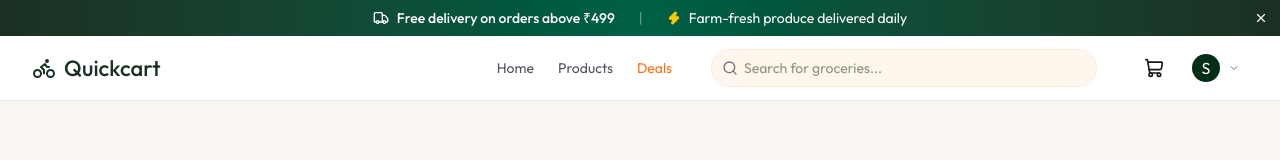
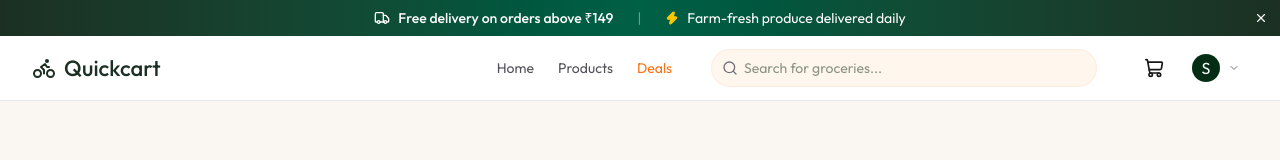
Before and after one commit to iamhiteshmali/QuickCart-Grocery-Delivery-Web-Application, a React (Vite) app in the folder client/: page /checkout in a window 1280 px wide. Shown: the top 160 px of the page. Built offline with nearby package versions, Linux system fonts and the light colour scheme; sample sign-in values are in the browser's storage.

Commit message:
Update delivery charges and 5% tax

```diff
--- a/client/src/assets/assets.ts
+++ b/client/src/assets/assets.ts
@@ -35,7 +35,7 @@ export const heroSectionData = {
     description: "Fresh, organic groceries delivered from local farms to your doorstep. Quality you can taste, convenience you deserve.",
     hero_image: hero_bg,
     hero_features: [
-        { icon: TruckIcon, title: "Free Delivery", desc: "Orders over $20" },
+        { icon: TruckIcon, title: "Free Delivery", desc: "Orders over ₹149" },
         { icon: LeafIcon, title: "100% Organic", desc: "Certified products" },
         { icon: ClockIcon, title: "Same Day", desc: "Express delivery" },
         { icon: ShieldCheckIcon, title: "Secure Pay", desc: "Safe checkout" },
--- a/client/src/components/Banner.tsx
+++ b/client/src/components/Banner.tsx
@@ -18,7 +18,7 @@ const Banner = () => {
                     <div className="max-w-7xl mx-auto px-4 sm:px-6 lg:px-8 py-2 flex-center gap-6">
                         <div className="flex-center gap-2">
                             <TruckIcon className="size-4 shrink-0" />
-                            <span className="font-medium">Free delivery on orders above ₹499</span>
+                            <span className="font-medium">Free delivery on orders above ₹149</span>
                         </div>
                         <span className="hidden sm:inline text-white/40">|</span>
                         <div className="hidden sm:flex items-center gap-2">
--- a/client/src/components/CartSidebar.tsx
+++ b/client/src/components/CartSidebar.tsx
@@ -11,7 +11,7 @@ const CartSidebar = () => {
 
     if (!isCartOpen) return null;
 
-    const deliveryFee = cartTotal > 20 ? 0 : 1.99;
+    const deliveryFee = cartTotal > 149 ? 0 : 50;
     const grandTotal = cartTotal + deliveryFee;
 
     return (
@@ -93,7 +93,7 @@ const CartSidebar = () => {
                             <span className="font-medium">{deliveryFee === 0 ? <span className="text-app-success">Free</span> : `${currency}${deliveryFee.toFixed(2)}`}</span>
                         </div>
 
-                        {deliveryFee > 0 && <p className="text-xs text-app-text-light text-center">Free delivery on orders over {currency}20!</p>}
+                        {deliveryFee > 0 && <p className="text-xs text-app-text-light text-center">Free delivery on orders over {currency}149!</p>}
 
                         <div className="flex justify-between text-base font-semibold border-t border-app-border pt-3">
                             <span>Total</span>
--- a/client/src/pages/Checkout.tsx
+++ b/client/src/pages/Checkout.tsx
@@ -34,8 +34,8 @@ const Checkout = () => {
 
     const [paymentMethod, setPaymentMethod] = useState("card");
 
-    const deliveryFee = cartTotal > 20 ? 0 : 1.99;
-    const tax = cartTotal * 0.08;
+    const deliveryFee = cartTotal > 149 ? 0 : 50;
+    const tax = cartTotal * 0.05; // 5% tax
     const total = cartTotal + deliveryFee + tax;
 
     const steps: { key: string; label: string; icon: typeof MapPinIcon }[] = [
```
